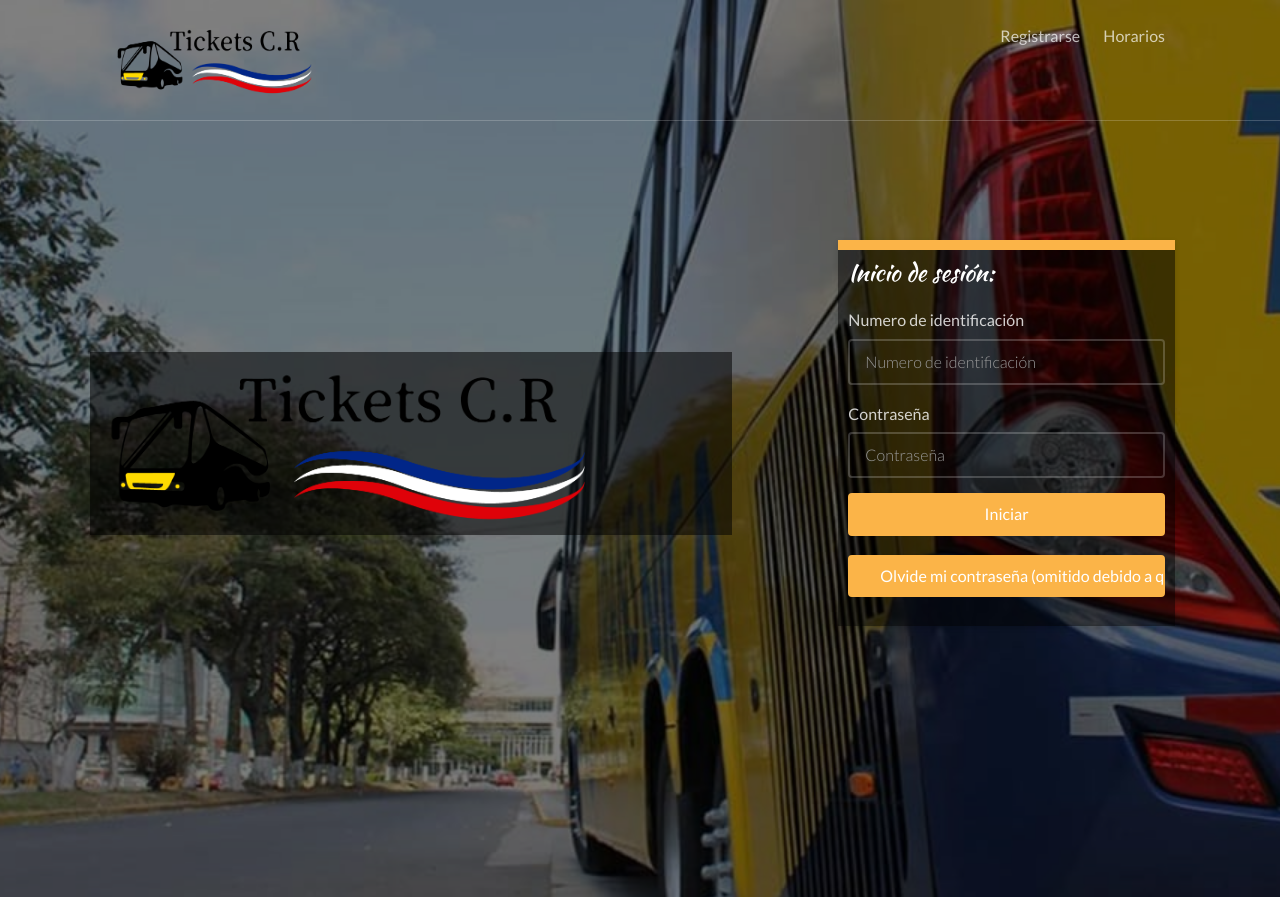
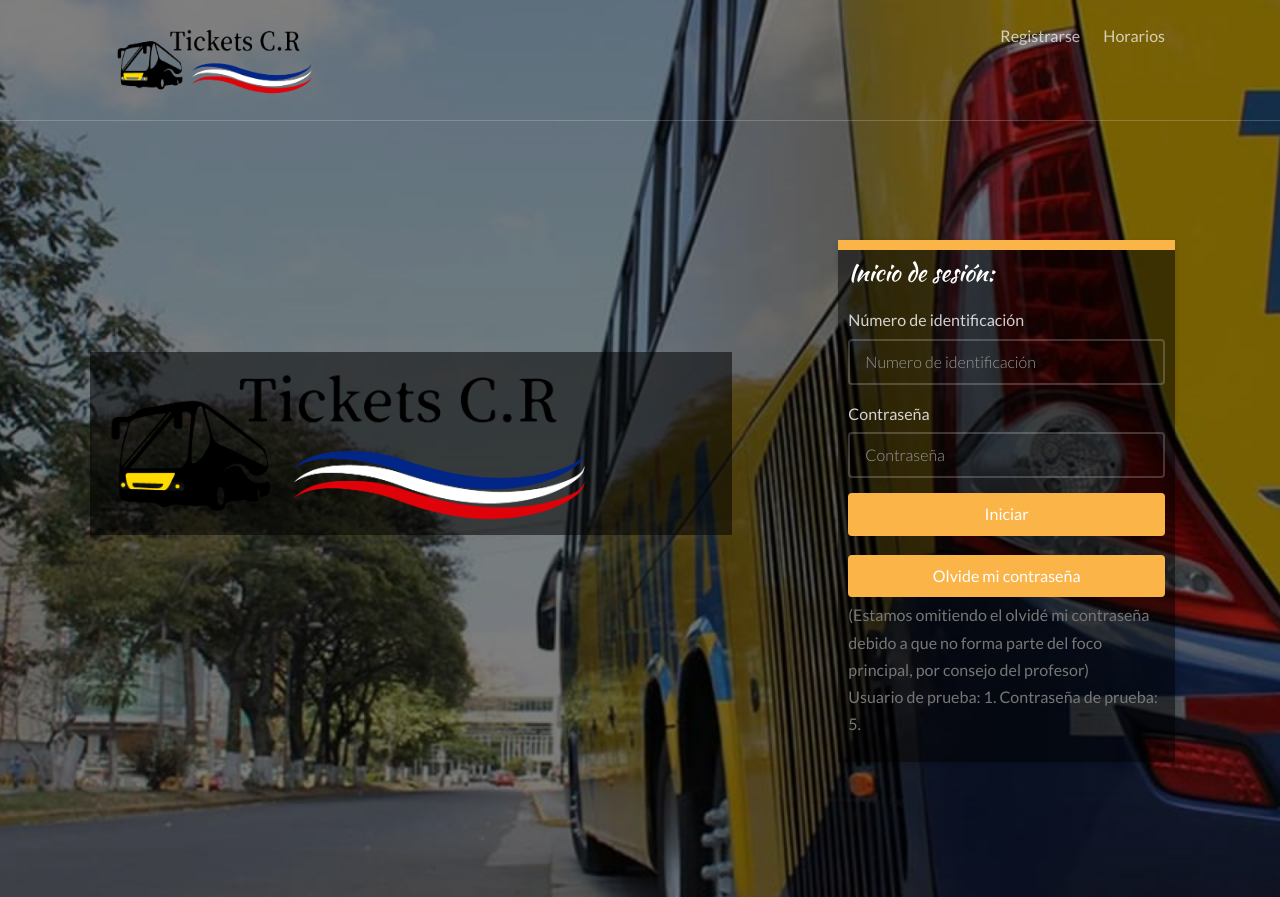
Before and after one commit to Ahernandez2904/ufide-progra3.5-proyecto, a PHP site: page /InicioS.php in a window 1280 px wide. Shown: the top 897 px of the page. Run offline with PHP 8.4, Linux system fonts and the light colour scheme; some web fonts are replaced.

Commit message:
Ahora si funcionan

```diff
--- a/Proyecto progra 3.5/InicioS.php
+++ b/Proyecto progra 3.5/InicioS.php
@@ -101,7 +101,7 @@
 	<form action="" method="post">
 		<div class="row form-group">
 			<div class="col-md-12">
-				<label for="id" >Numero de identificación</label>
+				<label for="id" >Número de identificación</label>
 				<input type="text" name="id" id="id" class="form-control" placeholder="Numero de identificación" required></input>
 			</div>
 		</div>
@@ -114,12 +114,14 @@
 
 		<div class="row form-group">
 			<div class="col-md-12">
-				<input type="submit" class="btn btn-primary btn-block" value="Iniciar" >
+				<input type="submit" id="registrar" name="registrar" class="btn btn-primary btn-block" value="Iniciar" >
 			</div>
 		</div>
 		<div class="row form-group">
 			<div class="col-md-12">
-				<input type="submit" class="btn btn-primary btn-block" value="Olvide mi contraseña (omitido debido a que no forma parte del foco principal, por consejo del profesor)">
+				<input type="submit" class="btn btn-primary btn-block" value="Olvide mi contraseña">
+				(Estamos omitiendo el olvidé mi contraseña debido a que no forma parte del foco principal, por consejo del profesor) <br>
+				Usuario de prueba: 1. Contraseña de prueba: 5.
 			</div>
 		</div>
 	</form>
```
